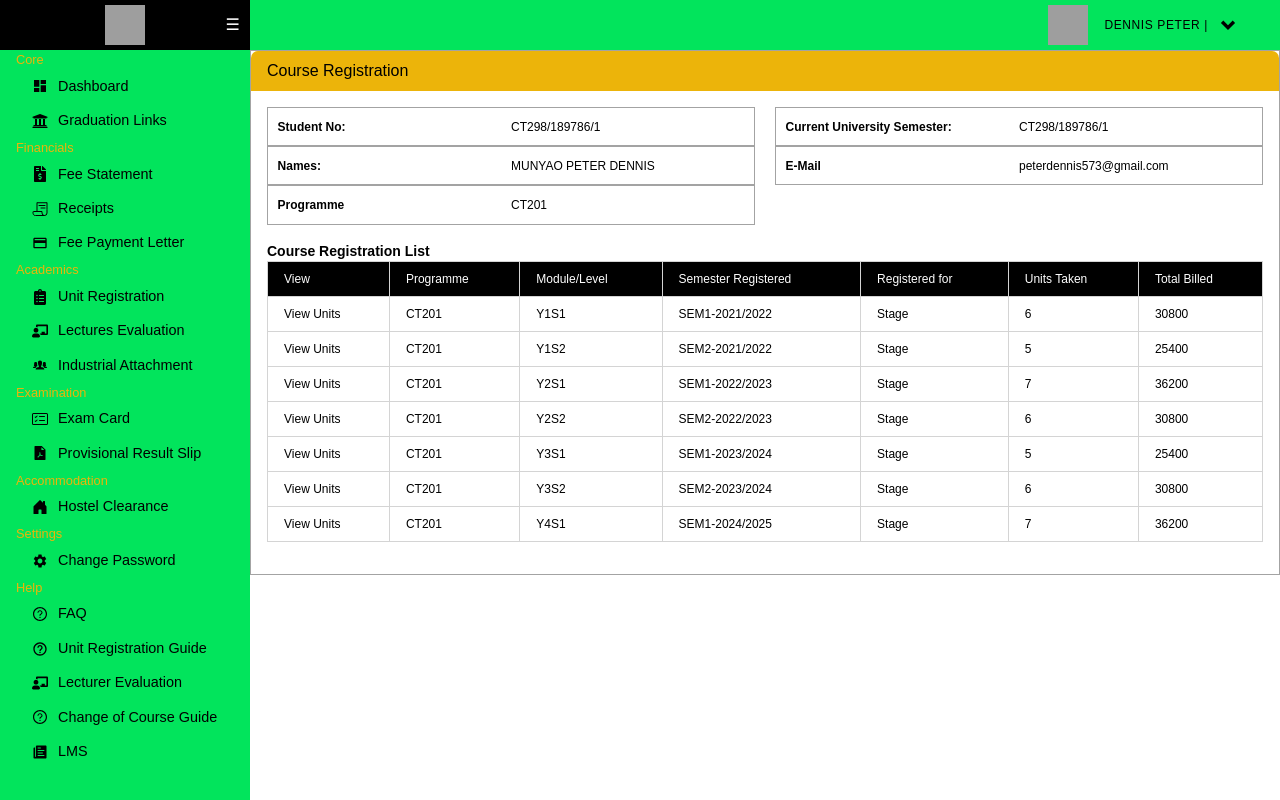
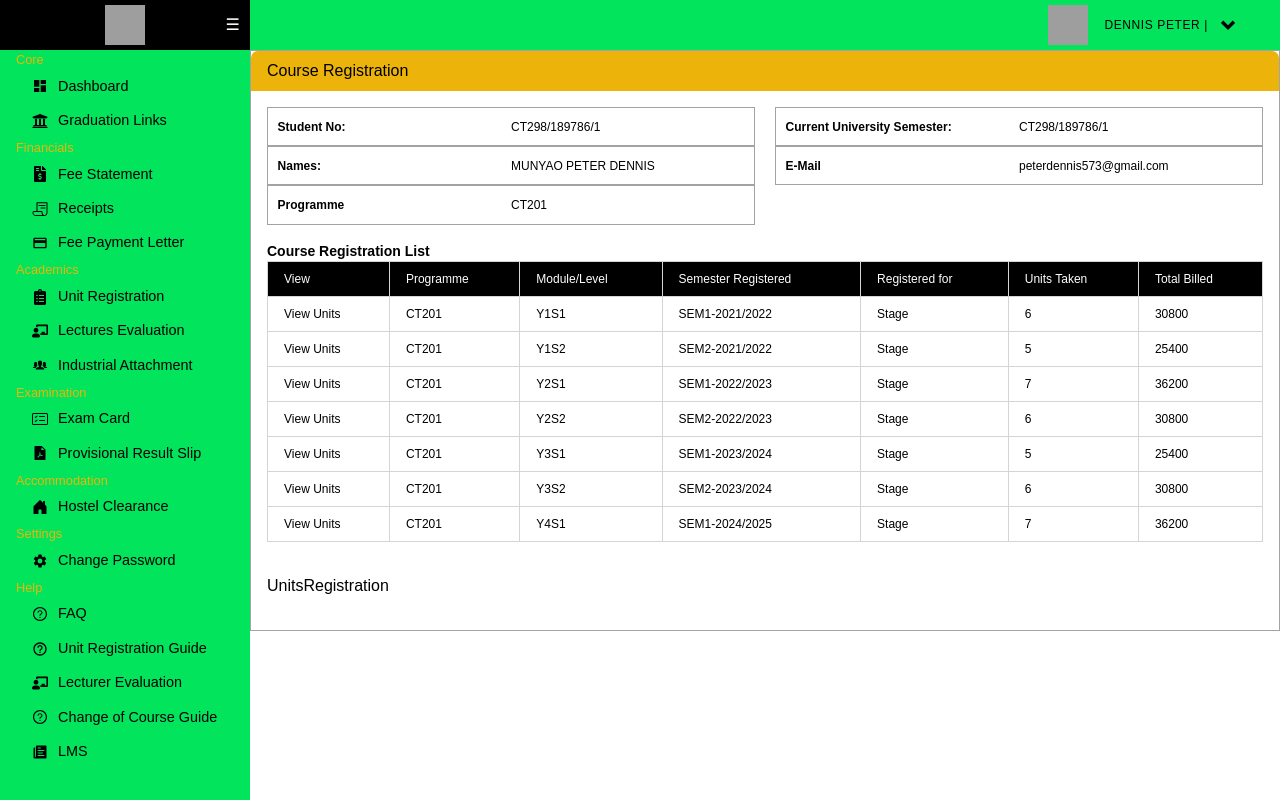
Before and after one commit to Ritahchanger/Meru-university-student-portal-clone, a React (Create React App) app: page /student/units/registration in a window 1280 px wide. Built offline with nearby package versions, Linux system fonts and the light colour scheme; grey boxes are pictures that could not be loaded.

Commit message:
Finished on the courses

```diff
--- /dev/null
+++ b/src/components/dashboard/student/UnitsRegistration/UnitsRegistration.jsx
@@ -0,0 +1,8 @@
+
+const UnitsRegistration = () => {
+  return (
+    <div className='p-[1rem]'>UnitsRegistration</div>
+  )
+}
+
+export default UnitsRegistration
--- a/src/pages/studentDashboard/CourseRegistration/CourseRegistration.jsx
+++ b/src/pages/studentDashboard/CourseRegistration/CourseRegistration.jsx
@@ -6,6 +6,7 @@ import StudentDashSidebar from "../../../components/dashboard/student/StudentDas
 
 import { useSelector } from "react-redux";
 import Courses from "../../../components/dashboard/student/Courses/Courses";
+import UnitsRegistration from "../../../components/dashboard/student/UnitsRegistration/UnitsRegistration";
 
 const CourseRegistration = () => {
   const isSidebarShown = useSelector((state) => state.sidebar.isSidebarShown);
@@ -75,8 +76,8 @@ const CourseRegistration = () => {
             </ul>
           </div>
         </div>
-
         <Courses/>
+        <UnitsRegistration/>
       </div>
     </div>
   );
```
